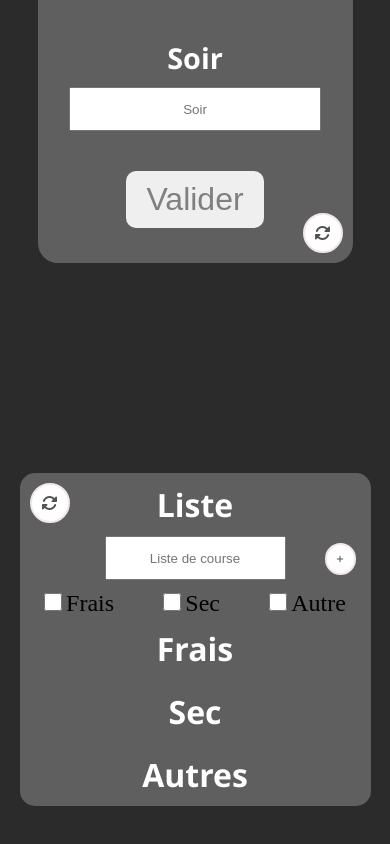
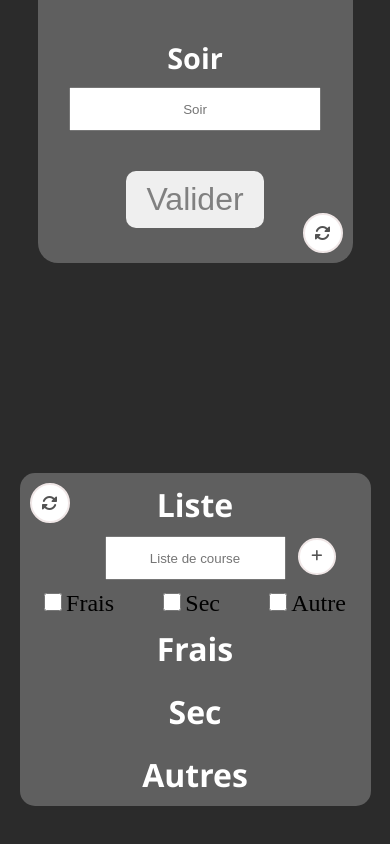
Before and after one commit to eymeric57/AppMeal1, a plain HTML site: page index.html in a window 390 px wide. Shown: the part 1473-2317 px from the top of the page. Drawn offline with Linux system fonts and the light colour scheme.

Commit message:
responsiv

```diff
--- a/index.html
+++ b/index.html
@@ -5,7 +5,7 @@
     <meta charset="UTF-8">
     <meta name="viewport" content="width=device-width, initial-scale=1.0">
 
-    <title>Document</title>
+    <title>App Meal</title>
     <link rel="stylesheet" href="https://cdnjs.cloudflare.com/ajax/libs/font-awesome/6.4.2/css/all.min.css"
         integrity="sha512-z3gLpd7yknf1YoNbCzqRKc4qyor8gaKU1qmn+CShxbuBusANI9QpRohGBreCFkKxLhei6S9CQXFEbbKuqLg0DA=="
         crossorigin="anonymous" referrerpolicy="no-referrer" />
--- a/style.css
+++ b/style.css
@@ -454,8 +454,10 @@ li.Hoverable.checked:hover::after {
 
   }
   #addList {
-    right: 15px;
-    font-size: 0.5rem;
+    right: 35px;
+
+    font-size: 0.8rem;
+    padding: 10px 11px;
   }
   }
   @media screen and (max-width:450px) {
```
